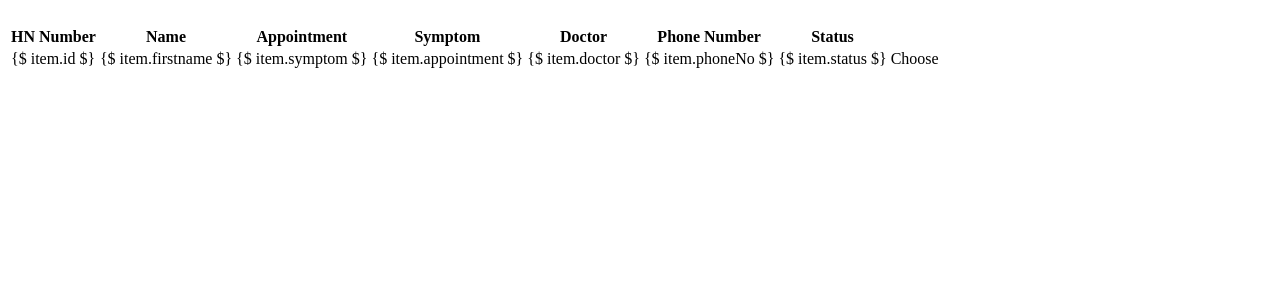
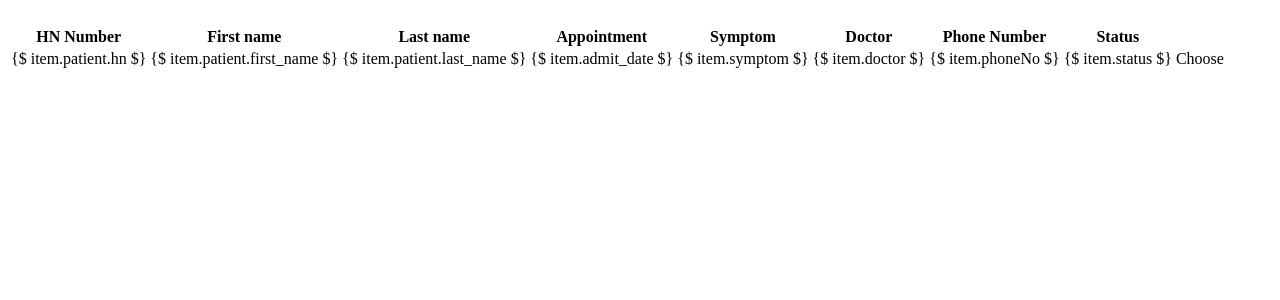
Before and after one commit to mhaii/BedManagement, a Django app: template dashboard/templates/tables/queue-table.html in a window 1280 px wide. Shown: the top 300 px of the page. Run offline with Django 3.2, Linux system fonts and the light colour scheme; the template is opened without the code that fills it, so the values that code supplies are empty; parts of the project's set-up code (start-up, migrations or seed data) failed here and were passed over.

Commit message:
fix get data, and structure according to new api, delete not use script

```diff
--- a/dashboard/templates/tables/queue-table.html
+++ b/dashboard/templates/tables/queue-table.html
@@ -3,7 +3,8 @@
         <thead>
         <tr>
             <th>HN Number</th>
-            <th>Name</th>
+            <th>First name</th>
+            <th>Last name</th>
             <th>Appointment</th>
             <th>Symptom</th>
             <th>Doctor</th>
@@ -14,14 +15,15 @@
         </thead>
         <tbody>
             <tr ng-repeat="item in qCtrl.qData">
-                <td>{$ item.id $}</td>
-                <td>{$ item.firstname $}</td>
+                <td>{$ item.patient.hn $}</td>
+                <td>{$ item.patient.first_name $}</td>
+                <td>{$ item.patient.last_name $}</td>
+                <td>{$ item.admit_date $}</td>
                 <td>{$ item.symptom $}</td>
-                <td>{$ item.appointment $}</td>
                 <td>{$ item.doctor $}</td>
                 <td>{$ item.phoneNo $}</td>
                 <td>{$ item.status $}</td>
-                <td><a ui-sref="choose-bed" ng-if="item.status.toLowerCase() === 'confirmed'" ng-click="qCtrl.choose(item)">Choose</a></td>
+                <td><a ui-sref="choose-bed" ng-if="item.status === 0" ng-click="qCtrl.choose(item)">Choose</a></td>
             </tr>
         </tbody>
     </table>
```
Also changed, not shown: 4 other files.
